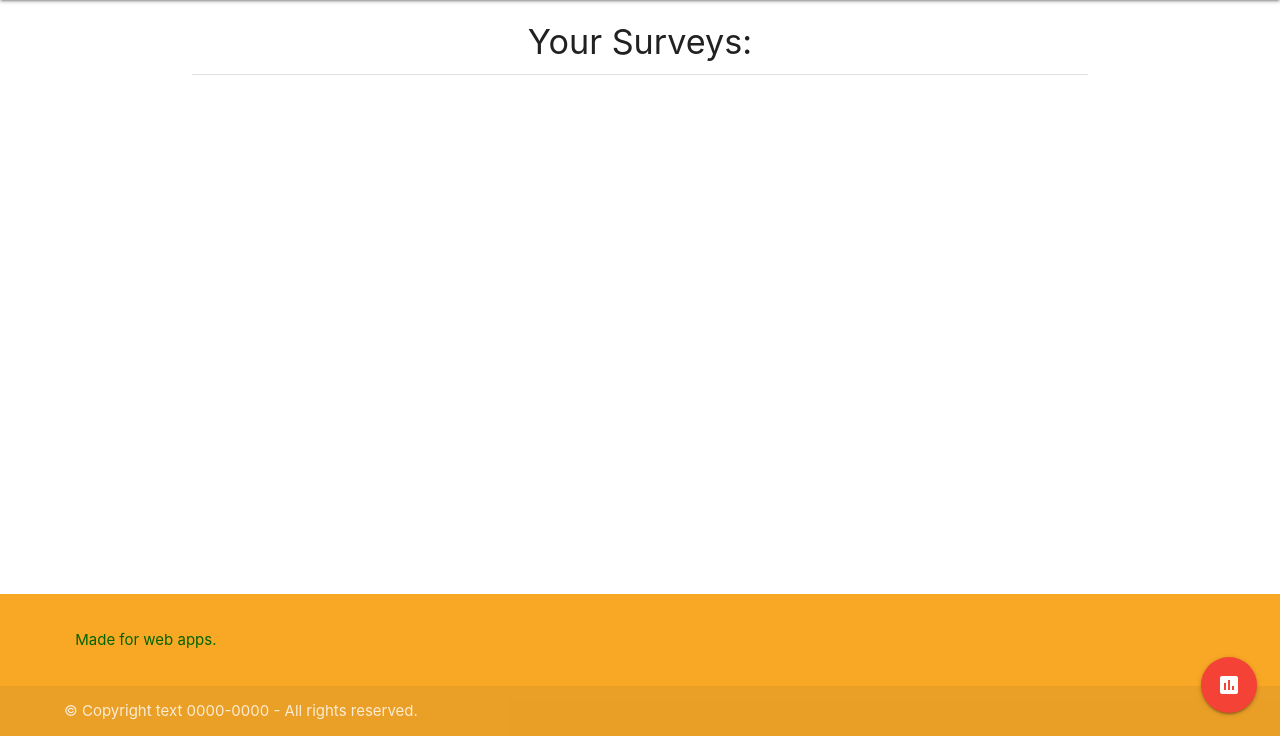
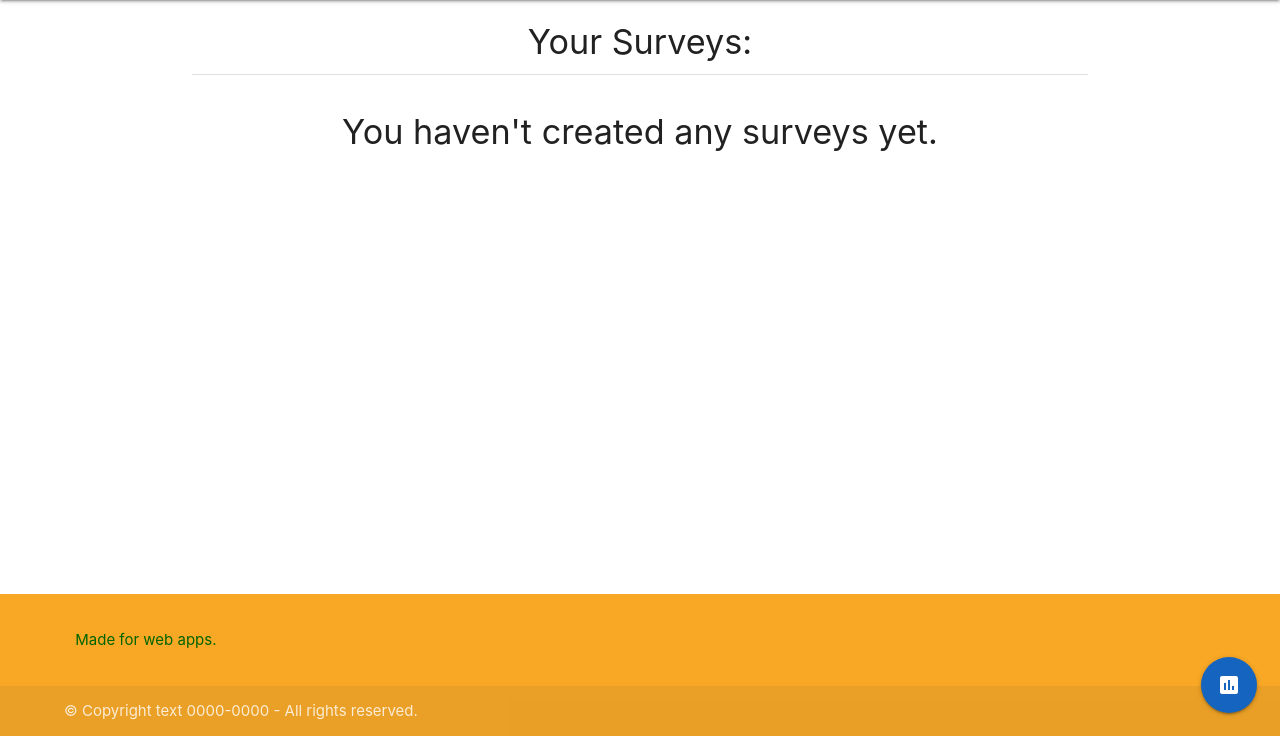
Before and after one commit to simonsanvil/BurritoSurvey, a Python web app: template templates/main/index.html in a window 1280 px wide. Shown: the part 64-800 px from the top of the page. Run offline with Jinja, Linux system fonts and the light colour scheme; the template is opened without the code that fills it, so the values that code supplies are empty.

Commit message:
Only show curren user's surveys in main view

```diff
--- a/main.py
+++ b/main.py
@@ -24,9 +24,11 @@ def index():
     # db.session.add(new_survey)
     # db.session.commit()
 
-    surveys = model.Survey.query.order_by(model.Survey.time_created.desc()).limit(10).all()
+    surveys = model.Survey.query.filter_by(user_id=current_user.id).order_by(model.Survey.time_created.desc()).limit(10).all()
 
     return render_template("main/index.html", surveys=surveys)
+
+# model.Survey(user=user,title="My first Survey",state = SurveyState.NEW,time_created=datetime.datetime.now(tz.tzlocal()))
 
 # @bp.route("/post/<int:message_id>")
 # @bp.route('/post/<int:message_id>/<int:is_response>')
--- a/templates/main/index.html
+++ b/templates/main/index.html
@@ -7,7 +7,7 @@
     {% include 'surveys_template.html' %}
   </div>
   <div id = "create_post_btn" class="fixed-action-btn">
-    <a id="new_post_a" class="btn-floating btn-large red hoverable" href="javascript:void(0)">
+    <a id="new_survey_a" class="btn-floating btn-large blue darken-3 hoverable" href="javascript:void(0)">
       <i id = "create_post_icon" class="large material-icons">poll</i>
     </a>
     <ul>
--- a/templates/surveys_template.html
+++ b/templates/surveys_template.html
@@ -4,6 +4,7 @@
 <div id = "post-results">
   <div class="messages">
     <ul id = "message-list" class="collapsible popout message">
+      {%if surveys|length != 0%}
         {% for survey in surveys %}
             <li class="{{is_active}}">
               {% include 'survey_template.html' %}
@@ -22,6 +23,11 @@
                 </div> -->
             </li>
         {% endfor %}
+      {%else%}
+        <div class="center">
+          <h4>You haven't created any surveys yet.</h4>
+        </div>
+      {%endif%}
     </ul>
   </div>
 <div>
```
Also changed, not shown: worker.py (deleted, +0 -13 lines). Lines whose indentation alone changed are shown as unchanged.
